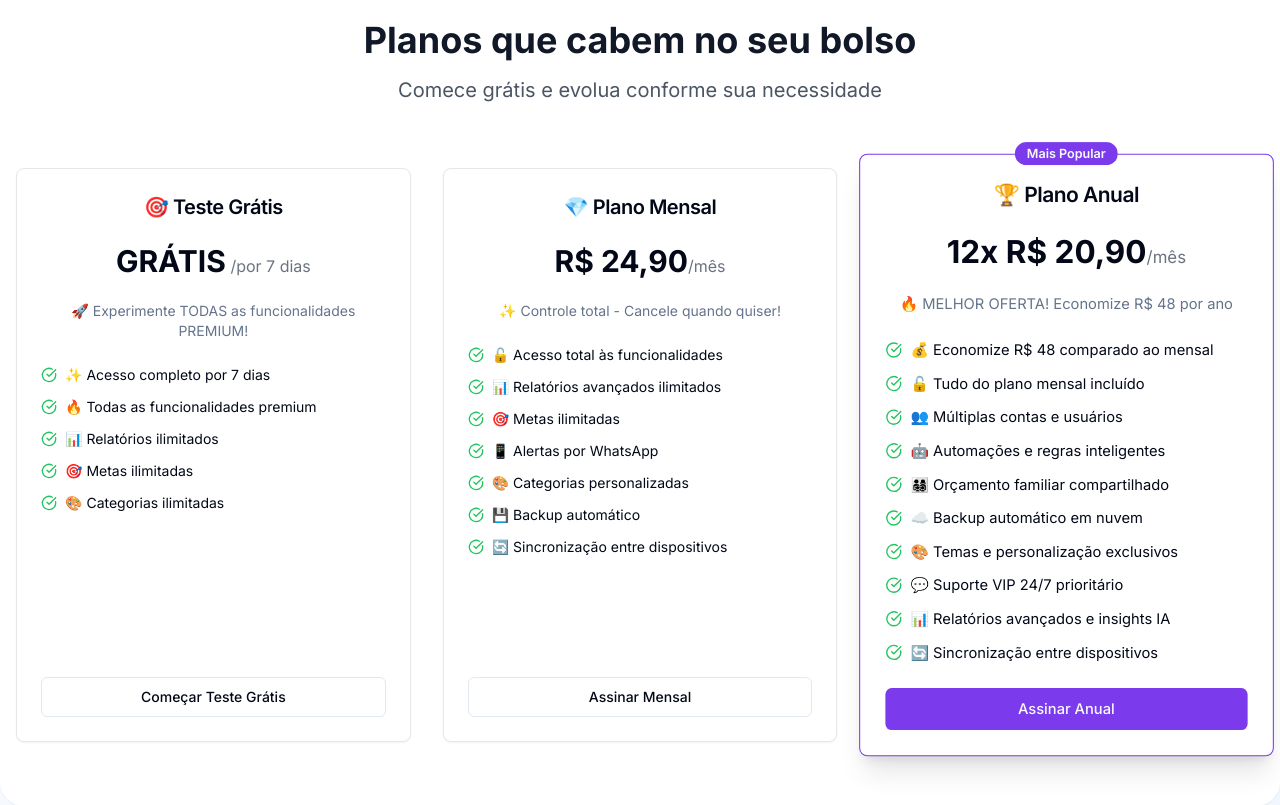
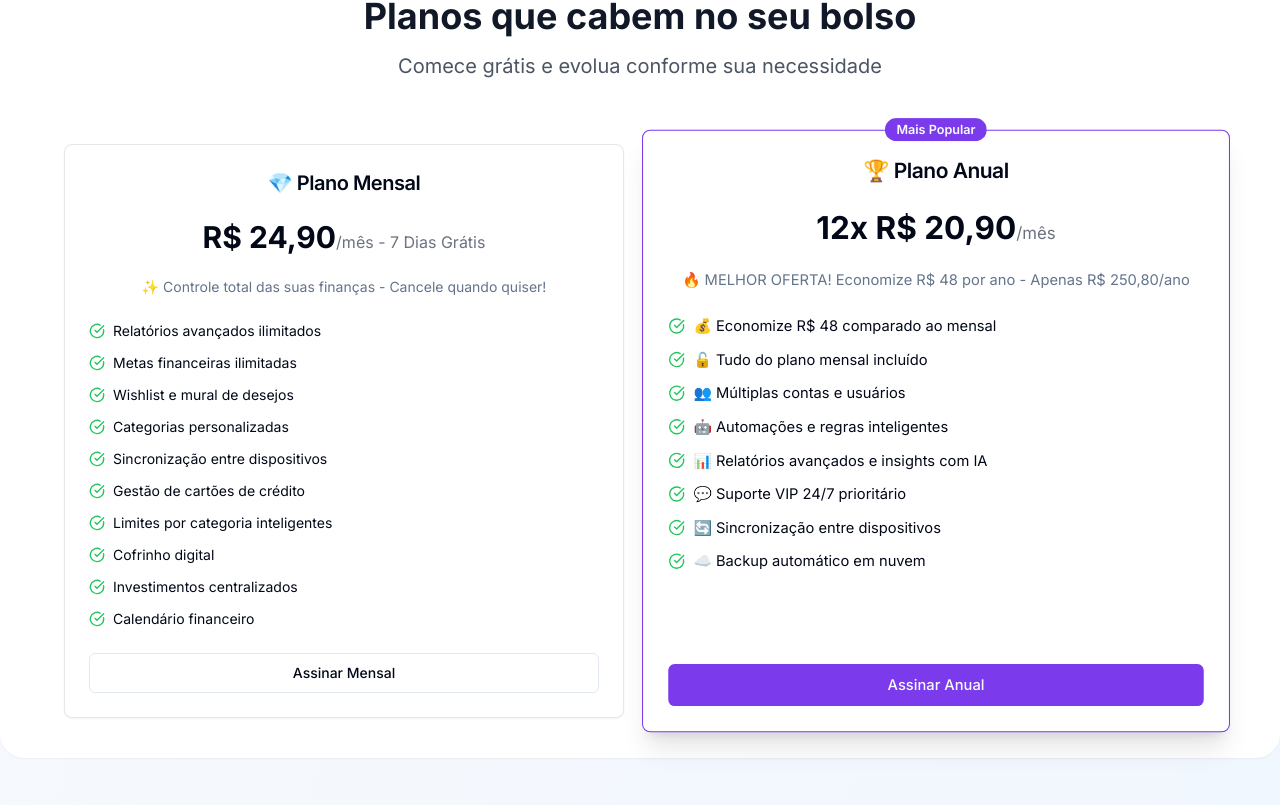
Before and after one commit to jotaveeo/nocontrole-front, a React (Vite) app: page / in a window 1280 px wide. Shown: the part 1695-2500 px from the top of the page. Built offline with nearby package versions, Linux system fonts and the light colour scheme.

Commit message:
atualizaçao na lading page

```diff
--- a/src/App.tsx
+++ b/src/App.tsx
@@ -28,6 +28,7 @@ import Calendario from "./pages/Calendario";
 import Limites from "./pages/Limites";
 import Landing from "./pages/Landing";
 import NotFound from "./pages/NotFound";
+import AssinaturaSucesso from "./pages/AssinaturaSucesso";
 import Login from "./pages/Login";
 import Cadastro from "./pages/Cadastro";
 import Cofrinho from "./pages/Cofrinho";
@@ -86,6 +87,7 @@ const App = () => (
               <Route path="/termos" element={<Termos />} />
               <Route path="/lgpd" element={<LGPD />} />
               <Route path="/status" element={<Status />} />
+            <Route path="/assinatura-sucesso" element={<AssinaturaSucesso />} />
 
               {/* Protected Routes with Sidebar */}
               <Route
--- /dev/null
+++ b/src/pages/AssinaturaSucesso.tsx
@@ -0,0 +1,28 @@
+import { ArrowRight } from "lucide-react";
+import { Button } from "@/components/ui/button";
+import { Link } from "react-router-dom";
+
+const AssinaturaSucesso = () => {
+  return (
+    <div className="min-h-screen flex flex-col items-center justify-center bg-gradient-to-br from-slate-50 to-blue-50 dark:from-gray-900 dark:to-blue-900">
+      <div className="bg-white dark:bg-gray-900 rounded-2xl shadow-xl p-8 max-w-md w-full text-center">
+        <h1 className="text-3xl font-bold text-primary mb-4">Assinatura realizada com sucesso!</h1>
+        <p className="text-lg text-gray-700 dark:text-gray-300 mb-6">
+          Obrigado por confiar no NoControle!<br />
+          Seu acesso premium está liberado.
+        </p>
+        <Button size="lg" className="w-full bg-primary hover:bg-primary/90" asChild>
+          <Link to="/dashboard">
+            Ir para o Dashboard
+            <ArrowRight className="ml-2 w-5 h-5" />
+          </Link>
+        </Button>
+        <div className="mt-6 text-sm text-gray-500 dark:text-gray-400">
+          Em caso de dúvidas, entre em contato com o suporte.
+        </div>
+      </div>
+    </div>
+  );
+};
+
+export default AssinaturaSucesso;
--- a/src/pages/Landing.tsx
+++ b/src/pages/Landing.tsx
@@ -33,11 +33,13 @@ const Landing = () => {
 
   // Verificar tema inicial
   useEffect(() => {
-    const isDarkMode = localStorage.getItem('theme') === 'dark' ||
-      (!localStorage.getItem('theme') && window.matchMedia('(prefers-color-scheme: dark)').matches);
+    const isDarkMode =
+      localStorage.getItem("theme") === "dark" ||
+      (!localStorage.getItem("theme") &&
+        window.matchMedia("(prefers-color-scheme: dark)").matches);
     setIsDark(isDarkMode);
     if (isDarkMode) {
-      document.documentElement.classList.add('dark');
+      document.documentElement.classList.add("dark");
     }
   }, []);
 
@@ -46,11 +48,11 @@ const Landing = () => {
     const newTheme = !isDark;
     setIsDark(newTheme);
     if (newTheme) {
-      document.documentElement.classList.add('dark');
-      localStorage.setItem('theme', 'dark');
+      document.documentElement.classList.add("dark");
+      localStorage.setItem("theme", "dark");
     } else {
-      document.documentElement.classList.remove('dark');
-      localStorage.setItem('theme', 'light');
+      document.documentElement.classList.remove("dark");
+      localStorage.setItem("theme", "light");
     }
   };
 
@@ -113,33 +115,22 @@ const Landing = () => {
 
   const plans = [
     {
-      name: "🎯 Teste Grátis",
-      price: "GRÁTIS",
-      period: " /por 7 dias",
-      description: "🚀 Experimente TODAS as funcionalidades PREMIUM!",
-      features: [
-        "✨ Acesso completo por 7 dias",
-        "🔥 Todas as funcionalidades premium",
-        "📊 Relatórios ilimitados",
-        "🎯 Metas ilimitadas",
-        "🎨 Categorias ilimitadas",
-      ],
-      cta: "Começar Teste Grátis",
-      popular: false,
-    },
-    {
       name: "💎 Plano Mensal",
       price: "R$ 24,90",
-      period: "/mês",
-      description: "✨ Controle total - Cancele quando quiser!",
+      period: "/mês - 7 Dias Grátis",
+      description:
+        "✨ Controle total das suas finanças - Cancele quando quiser!",
       features: [
-        "🔓 Acesso total às funcionalidades",
-        "📊 Relatórios avançados ilimitados",
-        "🎯 Metas ilimitadas",
-        "📱 Alertas por WhatsApp",
-        "🎨 Categorias personalizadas",
-        "💾 Backup automático",
-        "🔄 Sincronização entre dispositivos",
+        "Relatórios avançados ilimitados",
+        "Metas financeiras ilimitadas",
+        "Wishlist e mural de desejos",
+        "Categorias personalizadas",
+        "Sincronização entre dispositivos",
+        "Gestão de cartões de crédito",
+        "Limites por categoria inteligentes",
+        "Cofrinho digital",
+        "Investimentos centralizados",
+        "Calendário financeiro",
       ],
       cta: "Assinar Mensal",
       popular: false,
@@ -148,18 +139,17 @@ const Landing = () => {
       name: "🏆 Plano Anual",
       price: "12x R$ 20,90",
       period: "/mês",
-      description: "🔥 MELHOR OFERTA! Economize R$ 48 por ano",
+      description:
+        "🔥 MELHOR OFERTA! Economize R$ 48 por ano - Apenas R$ 250,80/ano",
       features: [
         "💰 Economize R$ 48 comparado ao mensal",
         "🔓 Tudo do plano mensal incluído",
         "👥 Múltiplas contas e usuários",
         "🤖 Automações e regras inteligentes",
-        "👨‍👩‍👧‍👦 Orçamento familiar compartilhado",
+        "📊 Relatórios avançados e insights com IA",
+        "💬 Suporte VIP 24/7 prioritário",
+        "🔄 Sincronização entre dispositivos",
         "☁️ Backup automático em nuvem",
-        "🎨 Temas e personalização exclusivos",
-        "💬 Suporte VIP 24/7 prioritário",
-        "📊 Relatórios avançados e insights IA",
-        "🔄 Sincronização entre dispositivos",
       ],
       cta: "Assinar Anual",
       popular: true,
@@ -235,7 +225,11 @@ const Landing = () => {
             onClick={toggleTheme}
             className="p-2"
           >
-            {isDark ? <Sun className="w-4 h-4" /> : <Moon className="w-4 h-4" />}
+            {isDark ? (
+              <Sun className="w-4 h-4" />
+            ) : (
+              <Moon className="w-4 h-4" />
+            )}
           </Button>
           <Button variant="outline" className="hidden md:flex" asChild>
             <Link to="/login">Já tenho conta</Link>
@@ -321,7 +315,7 @@ const Landing = () => {
       </section>
 
       {/* Pricing Section */}
-      <section className="container mx-auto px-4 py-16 bg-white dark:bg-gray-800 rounded-3xl my-16 shadow-sm">
+      <section className="container mx-auto px-16 py-10 bg-white dark:bg-gray-800 rounded-3xl my-16 shadow-sm">
         <div className="text-center mb-16">
           <h2 className="text-3xl md:text-4xl font-bold text-gray-900 dark:text-white mb-4">
             Planos que cabem no seu bolso
@@ -331,7 +325,7 @@ const Landing = () => {
           </p>
         </div>
 
-        <div className="grid md:grid-cols-2 lg:grid-cols-3 gap-8">
+        <div className="grid md:grid-cols-2 lg:grid-cols-2 gap-8">
           {plans.map((plan, index) => (
             <Card
               key={index}
@@ -347,21 +341,31 @@ const Landing = () => {
                 </Badge>
               )}
               <CardHeader className="text-center">
-                <CardTitle className="text-xl dark:text-white">{plan.name}</CardTitle>
+                <CardTitle className="text-xl dark:text-white">
+                  {plan.name}
+                </CardTitle>
                 <div className="py-4">
-                  <span className="text-3xl font-bold dark:text-white">{plan.price}</span>
+                  <span className="text-3xl font-bold dark:text-white">
+                    {plan.price}
+                  </span>
                   {plan.period && (
-                    <span className="text-gray-500 dark:text-gray-400">{plan.period}</span>
+                    <span className="text-gray-500 dark:text-gray-400">
+                      {plan.period}
+                    </span>
                   )}
                 </div>
-                <CardDescription className="dark:text-gray-300">{plan.description}</CardDescription>
+                <CardDescription className="dark:text-gray-300">
+                  {plan.description}
+                </CardDescription>
               </CardHeader>
               <CardContent className="flex flex-col flex-1">
                 <ul className="space-y-3 mb-6 flex-1">
                   {plan.features.map((feature, featureIndex) => (
                     <li key={featureIndex} className="flex items-center gap-2">
                       <CheckCircle className="w-4 h-4 text-green-500" />
-                      <span className="text-sm dark:text-gray-300">{feature}</span>
+                      <span className="text-sm dark:text-gray-300">
+                        {feature}
+                      </span>
                     </li>
                   ))}
                 </ul>
@@ -372,6 +376,60 @@ const Landing = () => {
                       : "variant-outline"
                   }`}
                   variant={plan.popular ? "default" : "outline"}
+                  onClick={async () => {
+                    let planPayload;
+                    if (plan.popular) {
+                      planPayload = {
+                        reason: "Plano Anual",
+                        auto_recurring: {
+                          frequency: 12,
+                          frequency_type: "months",
+                          transaction_amount: 250.8,
+                          currency_id: "BRL",
+                        },
+                        back_url: "https://nocontrole-front.netlify.app/assinatura-sucesso",
+                      };
+                    } else {
+                      planPayload = {
+                        reason: "Plano Mensal",
+                        auto_recurring: {
+                          frequency: 1,
+                          frequency_type: "months",
+                          transaction_amount: 24.9,
+                          currency_id: "BRL",
+                        },
+                        back_url: "https://nocontrole-front.netlify.app/assinatura-sucesso",
+                      };
+                    }
+                    try {
+                      const res = await fetch(
+                        "http://localhost:3000/api/mercadoPagoSubscriptions/plan",
+                        {
+                          method: "POST",
+                          headers: {
+                            "Content-Type": "application/json",
+                          },
+                          body: JSON.stringify(planPayload),
+                        }
+                      );
+                      const data = await res.json();
+                      if (data.success) {
+                        // Redireciona automaticamente para o checkout Mercado Pago
+                        if (data.data?.init_point) {
+                          window.location.href = data.data.init_point;
+                        } else {
+                          alert(
+                            "Plano criado! ID: " +
+                              (data.data?.id || data.data?.plan?.id || "")
+                          );
+                        }
+                      } else {
+                        alert("Erro ao criar plano!");
+                      }
+                    } catch (err) {
+                      alert("Erro ao conectar ao backend!");
+                    }
+                  }}
                 >
                   {plan.cta}
                 </Button>
@@ -412,7 +470,9 @@ const Landing = () => {
                     <Users className="w-5 h-5 text-primary" />
                   </div>
                   <div>
-                    <div className="font-semibold dark:text-white">{testimonial.name}</div>
+                    <div className="font-semibold dark:text-white">
+                      {testimonial.name}
+                    </div>
                     <div className="text-sm text-gray-500 dark:text-gray-400">
                       {testimonial.role}
                     </div>
```
